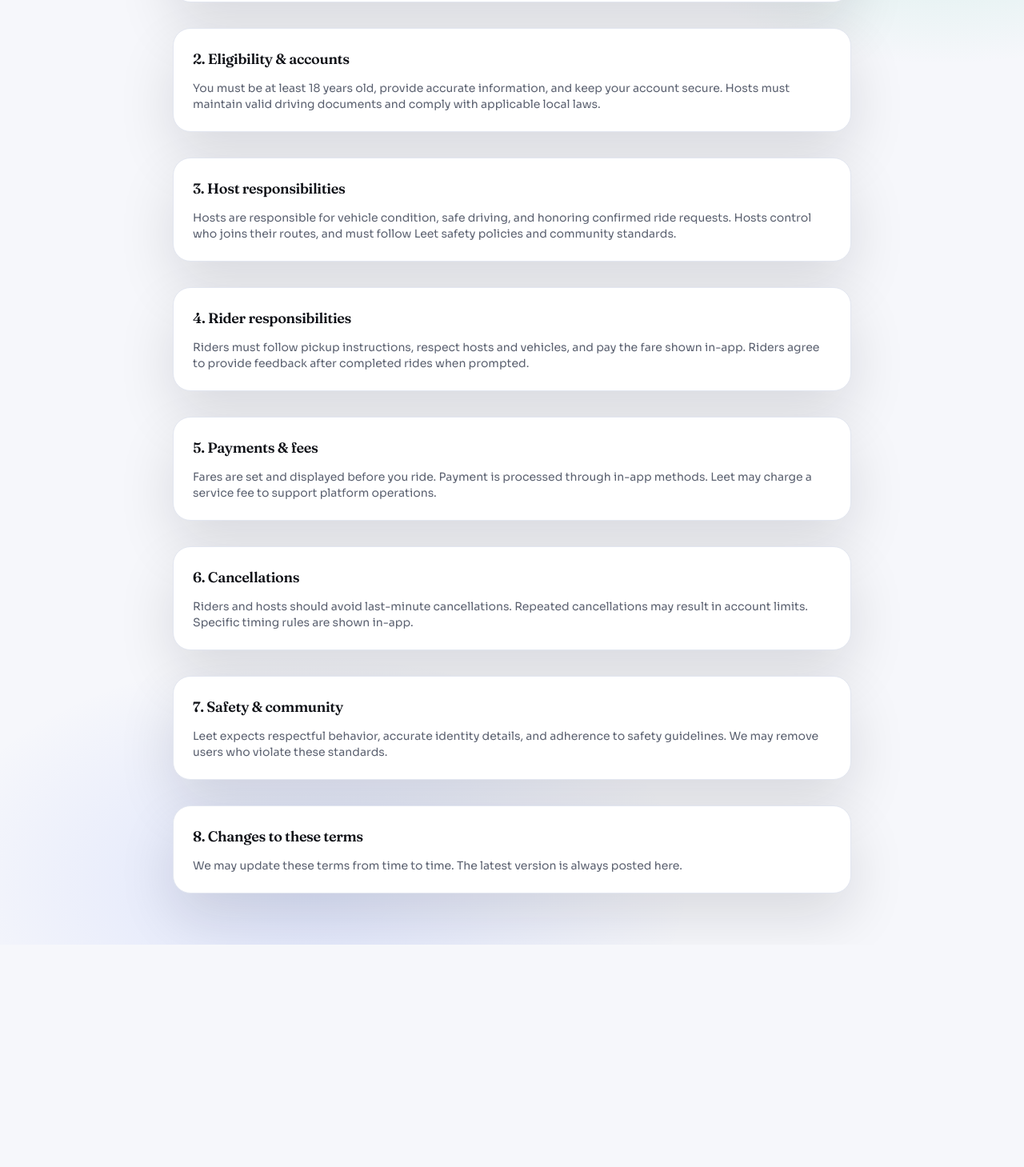
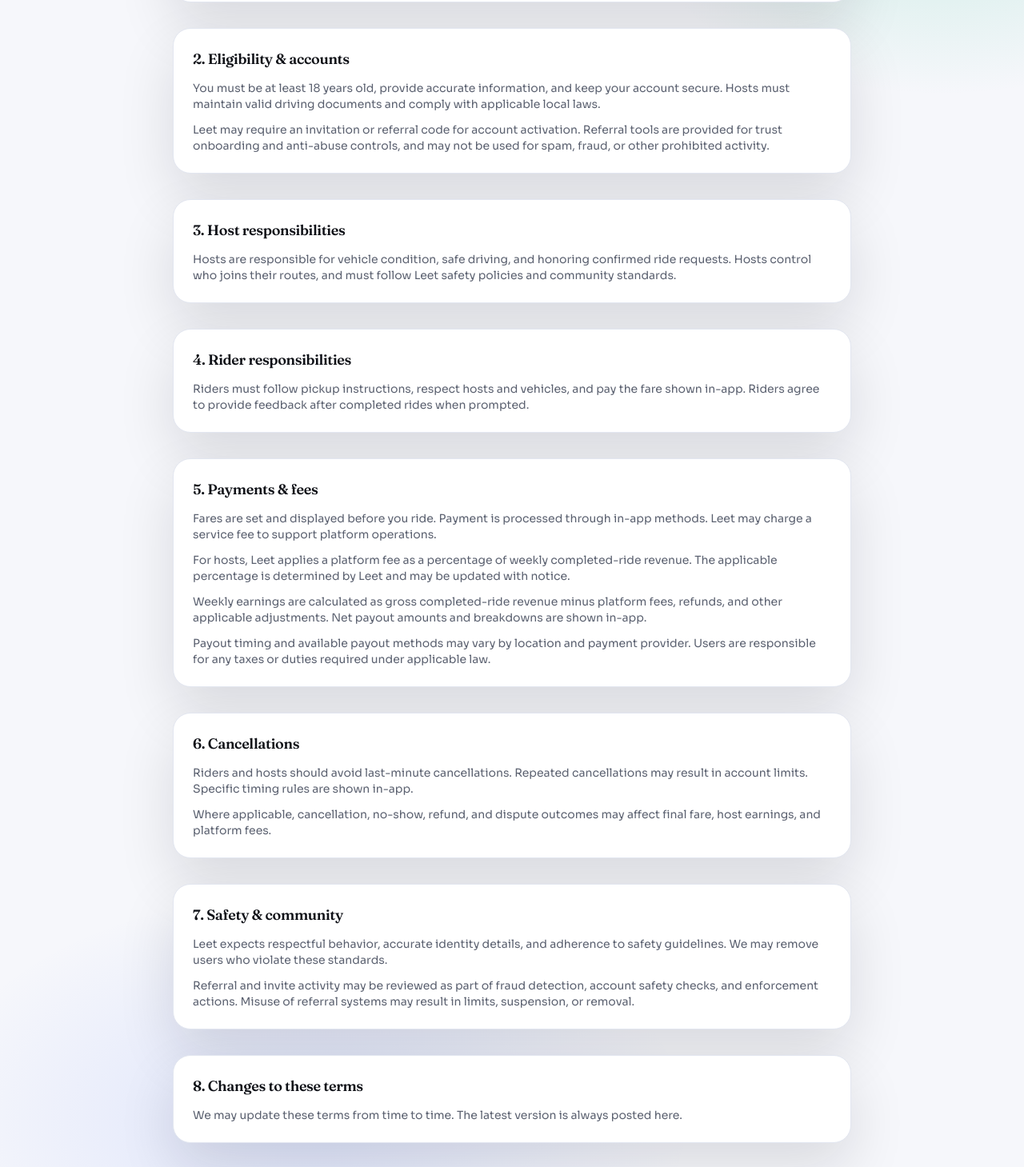
Before and after one commit to ProfArcanex01/Leet_Website, a Next.js app: page /terms in a window 1280 px wide. Shown: the part 331-1790 px from the top of the page at 80% size. Before the commit the page ends 1512 px from the top, so only its background shows below. Built offline with nearby package versions, Linux system fonts and the light colour scheme.

Commit message:
Enhance Privacy and Terms pages with additional details on referral and invitation data usage, account activation requirements, and payout calculations for improved clarity and compliance.

```diff
--- a/src/app/privacy/page.tsx
+++ b/src/app/privacy/page.tsx
@@ -41,6 +41,11 @@ export default function PrivacyPage() {
               We use your data to operate the platform, keep users safe, improve matching, and communicate
               important updates. We do not sell personal data.
             </p>
+            <p className="mt-3">
+              This includes using invitation and referral data (such as who invited whom, activation status,
+              and related timestamps) for trust onboarding, fraud prevention, abuse detection, and account
+              safety monitoring.
+            </p>
           </section>
 
           <section className="rounded-3xl border border-[color:var(--stroke)] bg-[color:var(--card)] p-6 shadow-[var(--shadow)]">
@@ -57,6 +62,10 @@ export default function PrivacyPage() {
               We keep data as long as your account is active or as needed to comply with legal obligations.
               You can request deletion by contacting support.
             </p>
+            <p className="mt-3">
+              Referral and invite records may be retained for a reasonable period where necessary for security,
+              fraud investigation, dispute handling, and legal compliance.
+            </p>
           </section>
 
           <section className="rounded-3xl border border-[color:var(--stroke)] bg-[color:var(--card)] p-6 shadow-[var(--shadow)]">
--- a/src/app/terms/page.tsx
+++ b/src/app/terms/page.tsx
@@ -34,6 +34,11 @@ export default function TermsPage() {
               You must be at least 18 years old, provide accurate information, and keep your account secure.
               Hosts must maintain valid driving documents and comply with applicable local laws.
             </p>
+            <p className="mt-3">
+              Leet may require an invitation or referral code for account activation. Referral tools are
+              provided for trust onboarding and anti-abuse controls, and may not be used for spam, fraud,
+              or other prohibited activity.
+            </p>
           </section>
 
           <section className="rounded-3xl border border-[color:var(--stroke)] bg-[color:var(--card)] p-6 shadow-[var(--shadow)]">
@@ -58,6 +63,18 @@ export default function TermsPage() {
               Fares are set and displayed before you ride. Payment is processed through in-app methods.
               Leet may charge a service fee to support platform operations.
             </p>
+            <p className="mt-3">
+              For hosts, Leet applies a platform fee as a percentage of weekly completed-ride revenue.
+              The applicable percentage is determined by Leet and may be updated with notice.
+            </p>
+            <p className="mt-3">
+              Weekly earnings are calculated as gross completed-ride revenue minus platform fees, refunds,
+              and other applicable adjustments. Net payout amounts and breakdowns are shown in-app.
+            </p>
+            <p className="mt-3">
+              Payout timing and available payout methods may vary by location and payment provider.
+              Users are responsible for any taxes or duties required under applicable law.
+            </p>
           </section>
 
           <section className="rounded-3xl border border-[color:var(--stroke)] bg-[color:var(--card)] p-6 shadow-[var(--shadow)]">
@@ -66,6 +83,10 @@ export default function TermsPage() {
               Riders and hosts should avoid last-minute cancellations. Repeated cancellations may result in
               account limits. Specific timing rules are shown in-app.
             </p>
+            <p className="mt-3">
+              Where applicable, cancellation, no-show, refund, and dispute outcomes may affect final fare,
+              host earnings, and platform fees.
+            </p>
           </section>
 
           <section className="rounded-3xl border border-[color:var(--stroke)] bg-[color:var(--card)] p-6 shadow-[var(--shadow)]">
@@ -73,6 +94,10 @@ export default function TermsPage() {
             <p className="mt-3">
               Leet expects respectful behavior, accurate identity details, and adherence to safety guidelines.
               We may remove users who violate these standards.
+            </p>
+            <p className="mt-3">
+              Referral and invite activity may be reviewed as part of fraud detection, account safety checks,
+              and enforcement actions. Misuse of referral systems may result in limits, suspension, or removal.
             </p>
           </section>
 
```
